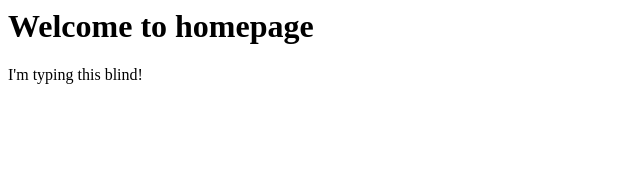
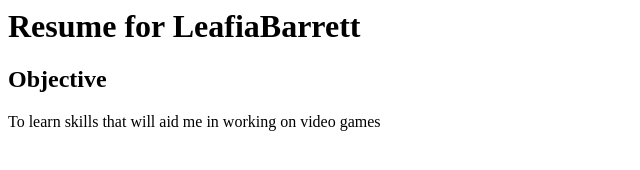
Before and after one commit to LeafiaBarrett/LeafiaBarrett.github.io, a plain HTML site: page index.html in a window 1280 px wide. Shown: the whole page, without its empty margins (0-640 px from the left). Drawn offline with Linux system fonts and the light colour scheme.

Commit message:
changed to start resume

```diff
--- a/index.html
+++ b/index.html
@@ -1,2 +1,3 @@
-<h1>Welcome to homepage</h1>
-<p>I'm typing this blind!</p>
+<h1>Resume for LeafiaBarrett</h1>
+<h2>Objective</h2>
+<p>To learn skills that will aid me in working on video games</p>
```
